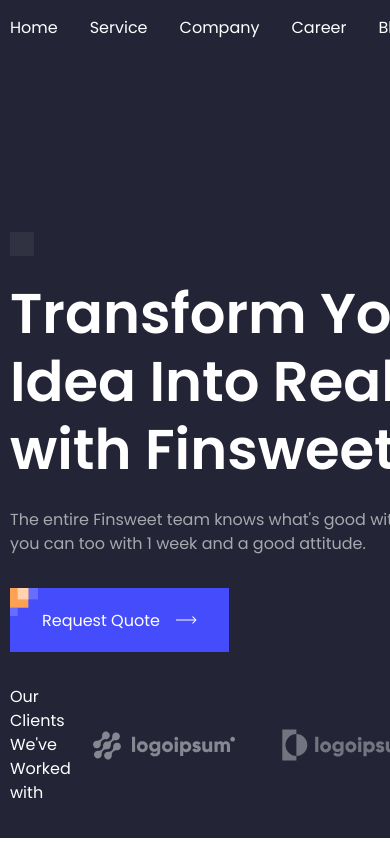
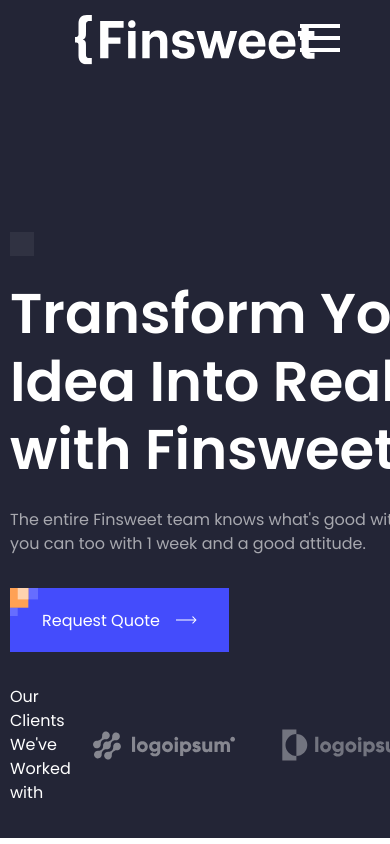
Before and after one commit to dudkinsa/finsweet, a React (Vite) app: page / in a window 390 px wide. Shown: the top 844 px of the page. Built offline with nearby package versions, Linux system fonts and the light colour scheme.

Commit message:
Сделал адаптивное  меню

```diff
--- /dev/null
+++ b/src/components/MobileButton/MobileButton.jsx
@@ -0,0 +1,26 @@
+import React from 'react';
+import MobileMenu from '../MobileMenu/MobileMenu';
+import './mobileButton.scss';
+
+const MobileButton = () => {
+    const [active, setActive] =React.useState(false);
+
+    const openIcon = 'mobile-button__icon';
+    const closeIcon = 'mobile-button__icon active';
+  return (
+    <div className='mobile-button'>
+        <button className='mobile-button__btn' type='button'>
+            <span
+             onClick = {() => {
+                setActive(!active);
+                document.body.classList.toggle('no-scroll');
+            }}
+            className={active ? closeIcon : openIcon}
+            ></span>
+        </button>
+        <MobileMenu active={active} setActive ={setActive}/>
+    </div>
+  )
+}
+
+export default MobileButton
--- /dev/null
+++ b/src/components/MobileButton/mobileButton.scss
@@ -0,0 +1,73 @@
+
+@media (max-width: 900px) {
+  .container{
+    padding: 0;
+  }
+    .mobile-button{
+        position: relative;
+
+
+    &__btn {
+        /* Nav icon styles */
+        position: absolute;
+        right: 0;
+        width: 61px;
+        z-index: 100;
+        height: 40px;
+        display: flex;
+        justify-content: center;
+        align-items: center;
+        margin-right: 30px;
+        margin-top: 18px;
+      }
+
+      &__icon {
+        display: block;
+        position: relative;
+        width: 40px;
+        height: 4px;
+        background-color: #fff;
+      }
+
+      &__icon::after,
+      &__icon::before {
+        position: absolute;
+        content: '';
+        width: 40px;
+        height: 4px;
+        background-color: #fff;
+        /* трансформация по закрыванию */
+        transition: transform 0.15s ease-in, top 0.15s ease-in 0.15s;
+      }
+
+      &__icon::before {
+        right: 0;
+        top: -12px;
+      }
+
+      &__icon::after {
+        left: 0;
+        top: 12px;
+      }
+
+      &__icon.active {
+        background-color: transparent;
+      }
+
+      &__icon.active::before {
+        transform: rotate(45deg);
+        top: 0;
+        /* Трансформация при открывании */
+        transition: transform 0.15s ease-in, top 0.15s ease-in 0.15s;
+        background-color: #fff;
+      }
+
+      &__icon.active::after {
+        transform: rotate(-45deg);
+        top: 0;
+        /* Трансформация при открывании */
+        transition: transform 0.15s ease-in, top 0.15s ease-in 0.15s;
+        background-color: #fff;
+      }
+    }
+}
--- /dev/null
+++ b/src/components/MobileMenu/MobileMenu.jsx
@@ -0,0 +1,88 @@
+import React from 'react';
+import { NavLink } from 'react-router-dom';
+import './mobileMenu.scss';
+
+const MobileMenu = ({ active, setActive }) => {
+  const activeLink = 'menu-list__link mobile-menu__link--active';
+  const normalLink = 'menu-list__link';
+
+  const activeNav = 'mobile-menu__wrapper--active';
+  const normalNav = 'mobile-menu__wrapper';
+
+  return (
+    <div className={active ? activeNav : normalNav}>
+      <nav className="mobile__menu">
+        <ul className="menu-list">
+          <li className="menu-list__item">
+            <NavLink
+              className={({ isActive }) => (isActive ? activeLink : normalLink)}
+              onClick={() => {
+                setActive(!active);
+              }}
+              to="/"
+            >
+              Home
+            </NavLink>
+          </li>
+          <li className="menu-list__item">
+            <NavLink
+              className={({ isActive }) => (isActive ? activeLink : normalLink)}
+              onClick={() => {
+                setActive(!active);
+              }}
+              to="/service"
+            >
+              Service
+            </NavLink>
+          </li>
+          <li className="menu-list__item">
+            <NavLink
+              className={({ isActive }) => (isActive ? activeLink : normalLink)}
+              onClick={() => {
+                setActive(!active);
+              }}
+              to="/company"
+            >
+              Company
+            </NavLink>
+          </li>
+          <li className="menu-list__item">
+            <NavLink
+              className={({ isActive }) => (isActive ? activeLink : normalLink)}
+              onClick={() => {
+                setActive(!active);
+              }}
+              to="/career"
+            >
+              Career
+            </NavLink>
+          </li>
+          <li className="menu-list__item">
+            <NavLink
+              className={({ isActive }) => (isActive ? activeLink : normalLink)}
+              onClick={() => {
+                setActive(!active);
+              }}
+              to="/blog"
+            >
+              Blog
+            </NavLink>
+          </li>
+          <li className="menu-list__item">
+            <NavLink
+              className={({ isActive }) => (isActive ? activeLink : normalLink)}
+              onClick={() => {
+                setActive(!active);
+              }}
+              to="/contact"
+            >
+              Contact us
+            </NavLink>
+          </li>
+        </ul>
+      </nav>
+    </div>
+  );
+};
+
+export default MobileMenu;
--- /dev/null
+++ b/src/components/MobileMenu/mobileMenu.scss
@@ -0,0 +1,54 @@
+.mobile-menu{
+  &__wrapper{
+    display: none;
+    &__wrapper--active{
+      position: relative;
+
+    }
+  }
+
+
+}
+
+
+
+  @media (max-width: 900px){
+
+    .mobile-menu{
+      // &__wrapper--active{
+      //   display: block;
+      // }
+
+      &__wrapper--active {
+
+      }
+      &__wrapper {
+
+      }
+    }
+  }
+
+.menu-list{
+  position: absolute;
+  background: var(--background-menu);
+  width: 100%;
+  padding: 150px 0 100px
+  ;
+
+  display: flex;
+  flex-direction: column;
+  align-items: center;
+  &__item {
+    padding-bottom: 30px;
+    text-align: center;
+
+  }
+  &__link {
+    color: var( --text-menu);
+    font-size: 25px;
+    font-weight: 400;
+    text-transform: uppercase;
+  }
+
+
+}
--- a/src/components/Navbar/Navbar.jsx
+++ b/src/components/Navbar/Navbar.jsx
@@ -4,6 +4,7 @@ import { NavLink } from 'react-router-dom';
 
 import logo from '../../assets/img/logo.svg';
 import prev from '../../assets/icon/icon-prev.svg';
+import MobileButton from '../MobileButton/MobileButton';
 
 const Navbar = () => {
   const activeLink = 'nav-list__link nav-list__link--active';
@@ -12,10 +13,12 @@ const Navbar = () => {
   return (
     <div className="navbar">
       <div className="container">
+        <MobileButton />
         <div className="navbar__wrapper">
           <NavLink className="navbar__logo" to="/">
             <img src={logo} alt="Logo" />
           </NavLink>
+          {/* <MobileButton /> */}
 
 
           <nav className="navbar__nav">
--- a/src/components/Navbar/navbar.scss
+++ b/src/components/Navbar/navbar.scss
@@ -47,3 +47,22 @@
     color: var(--text-navbar);
   }
 }
+
+@media (max-width: 900px) {
+
+  .navbar{
+    &__wrapper{
+      justify-content: center;
+    }
+    &__nav{
+      display: none;
+    }
+    &__logo{
+      position: relative;
+      z-index: 99;
+    }
+    &__logo img{
+      width: 240px;
+    }
+  }
+}
--- a/src/styles/common.scss
+++ b/src/styles/common.scss
@@ -16,7 +16,9 @@
     /* Header-home */
     --background-header: var(--black-velvet);
     --text-header: var(--white);
-
+    /* Mobile-menu */
+    --background-menu: var(--black-velvet);
+    --text-menu: var(--white);
 }
 
 body {
```
